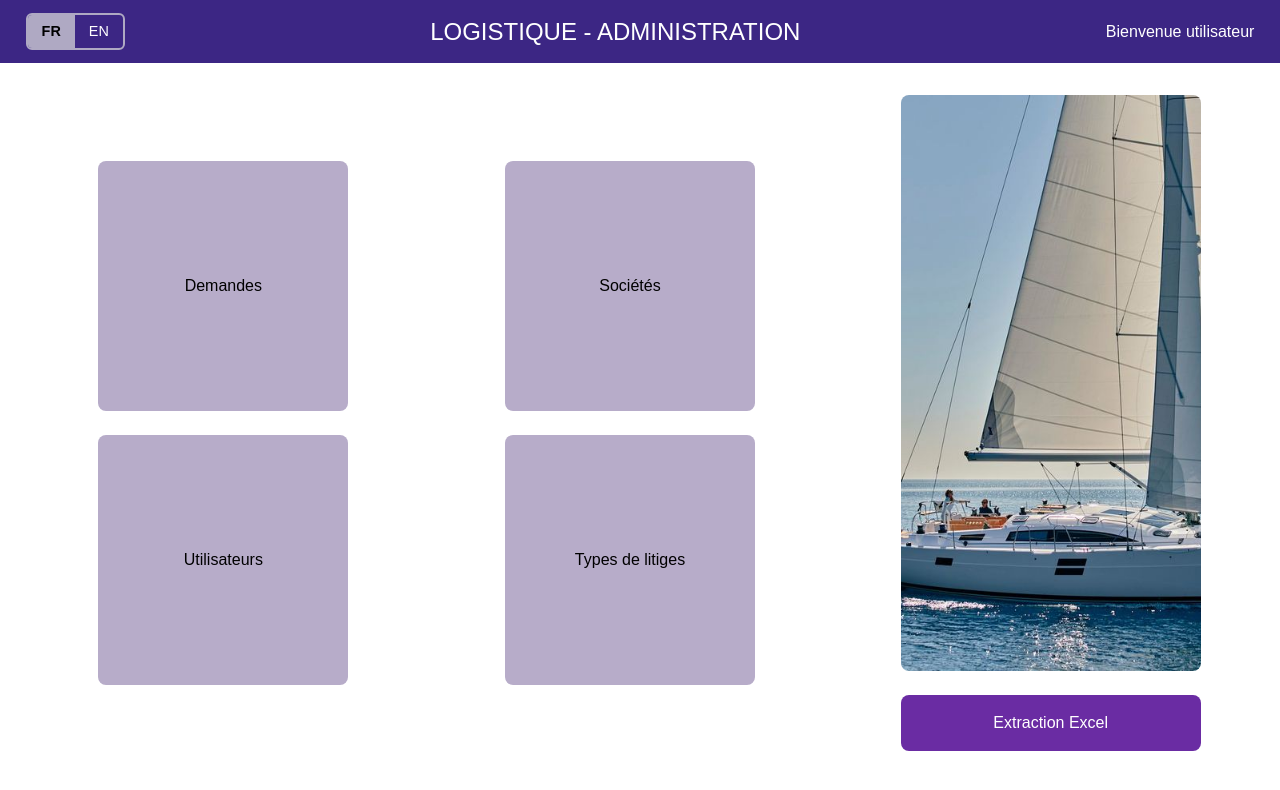
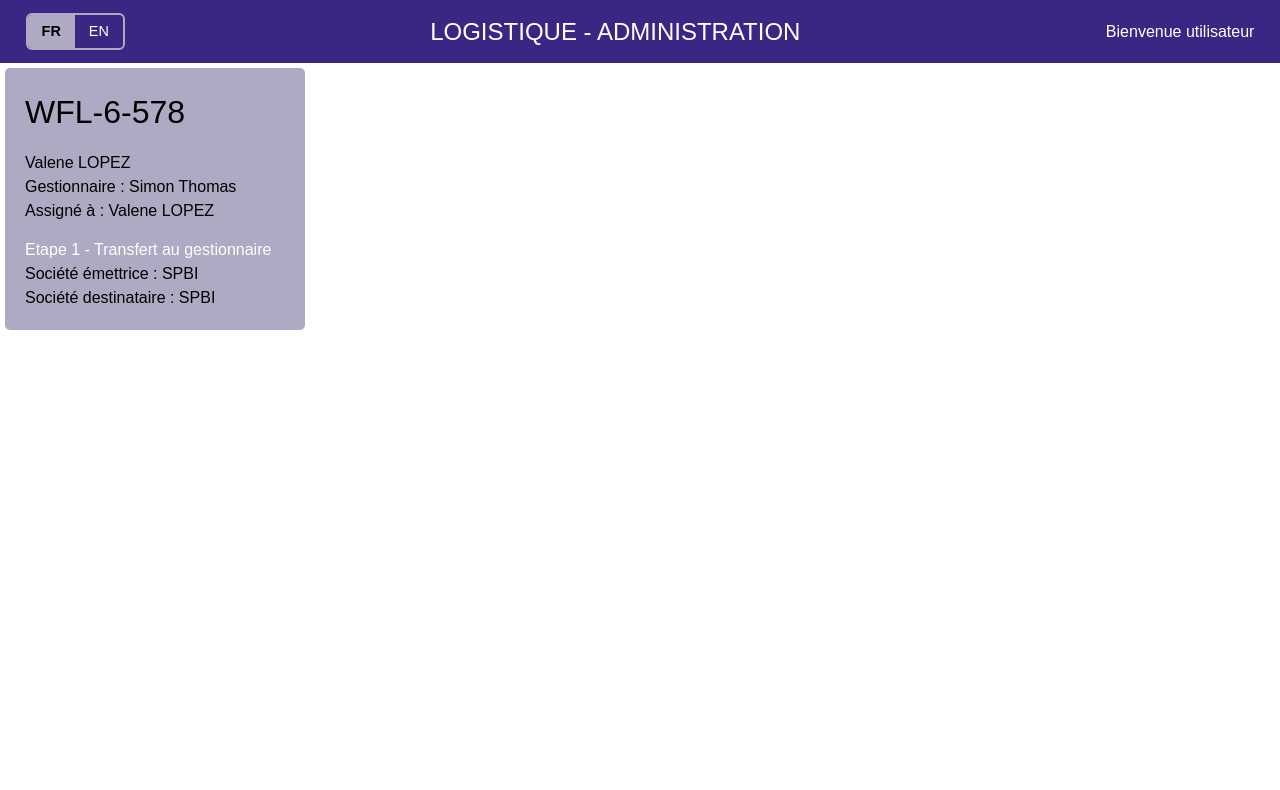
Before and after one commit to everythinn/powerapp-logistique, a Next.js app: page / in a window 1280 px wide. Shown: the top 790 px of the page. Built offline with nearby package versions, Linux system fonts and the light colour scheme.

Commit message:
:construction: Added singleRequest file to use in grid later

```diff
--- a/src/app/page.tsx
+++ b/src/app/page.tsx
@@ -2,12 +2,14 @@ import Header from "./header/header";
 import Homepage from "./homepage/page";
 import AdminHeader from "./adminHeader/adminHeader";
 import AdminBoard from "./adminBoard/page";
+import SingleRequest from "./requests/singleRequest";
 
 export default function Home() {
   return (
     <>
       <AdminHeader />
-      <AdminBoard />
+      {/* <AdminBoard /> */}
+      <SingleRequest />
     </>
   )
 }
--- /dev/null
+++ b/src/app/requests/singleRequest.module.css
@@ -0,0 +1,23 @@
+.request {
+    background-color: #AFA9C3;
+    color: black;
+    border-radius: 5px;
+    max-width: 300px;
+    margin: 5px;
+    padding: 5px;
+}
+
+.number {
+    font-size: 2rem;
+    font-style: bold;
+}
+
+.number,
+.assignInfo,
+.extraInfo {
+    margin: 15px;
+}
+
+.step {
+    color: white;
+}
--- /dev/null
+++ b/src/app/requests/singleRequest.tsx
@@ -0,0 +1,40 @@
+'use client';
+import { useLang } from '../context/langContext';
+import style from './singleRequest.module.css';
+
+export default function SingleRequest(){
+    const context = useLang();
+
+    return (
+        <main className={style.request}>
+            <h2 className={style.number}>WFL-6-578</h2>
+            {context.lang === "FR" ? (
+                <>
+                    <div className={style.assignInfo}>
+                        <p>Valene LOPEZ</p>
+                        <p>Gestionnaire : Simon Thomas</p>
+                        <p>Assigné à : Valene LOPEZ</p>
+                    </div>
+                    <div className={style.extraInfo}>
+                        <p className={style.step}>Etape 1 - Transfert au gestionnaire</p>
+                        <p>Société émettrice : SPBI</p>
+                        <p>Société destinataire : SPBI</p>
+                    </div>
+                </>
+            ) : (
+                <>
+                    <div className={style.assignInfo}>
+                        <p>Valene LOPEZ</p>
+                        <p>Manager : Simon Thomas</p>
+                        <p>Assigned to : Valene LOPEZ</p>
+                    </div>
+                    <div className={style.extraInfo}>
+                        <p className={style.step}>Step 1 - Transfer to manager</p>
+                        <p>Issuing company : SPBI</p>
+                        <p>Receiving company : SPBI</p>
+                    </div>
+                </>
+            )}
+        </main>
+    )
+}
```
